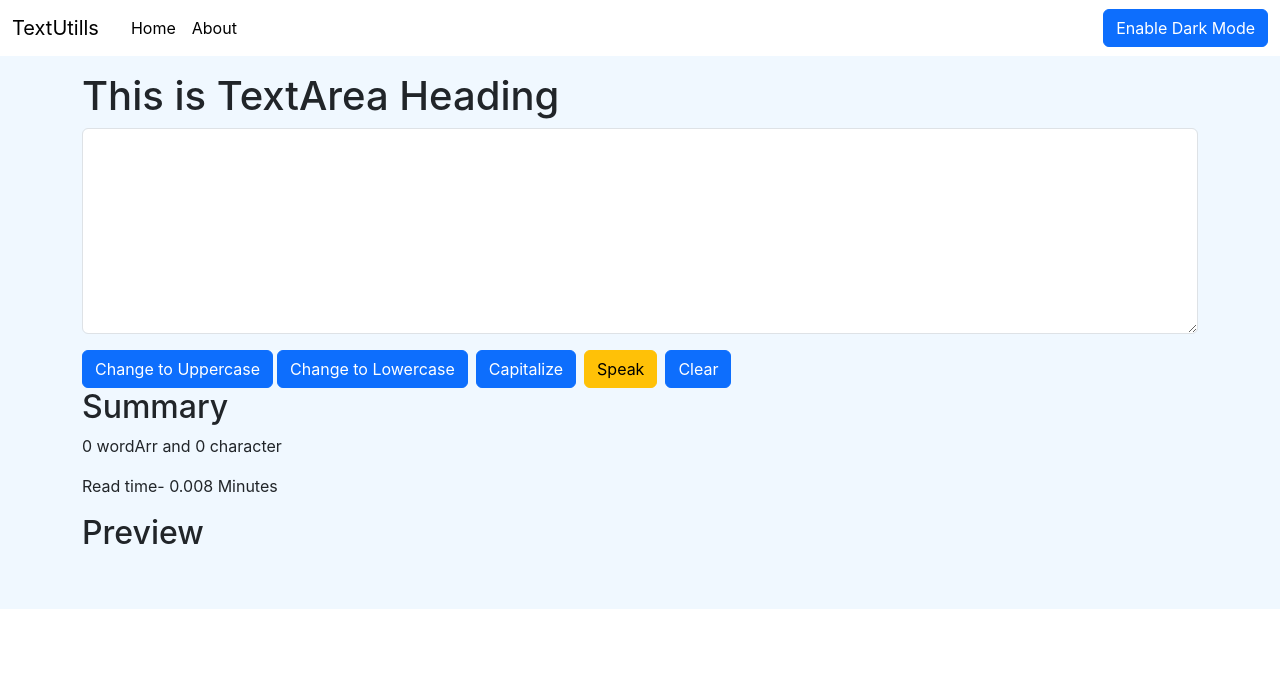
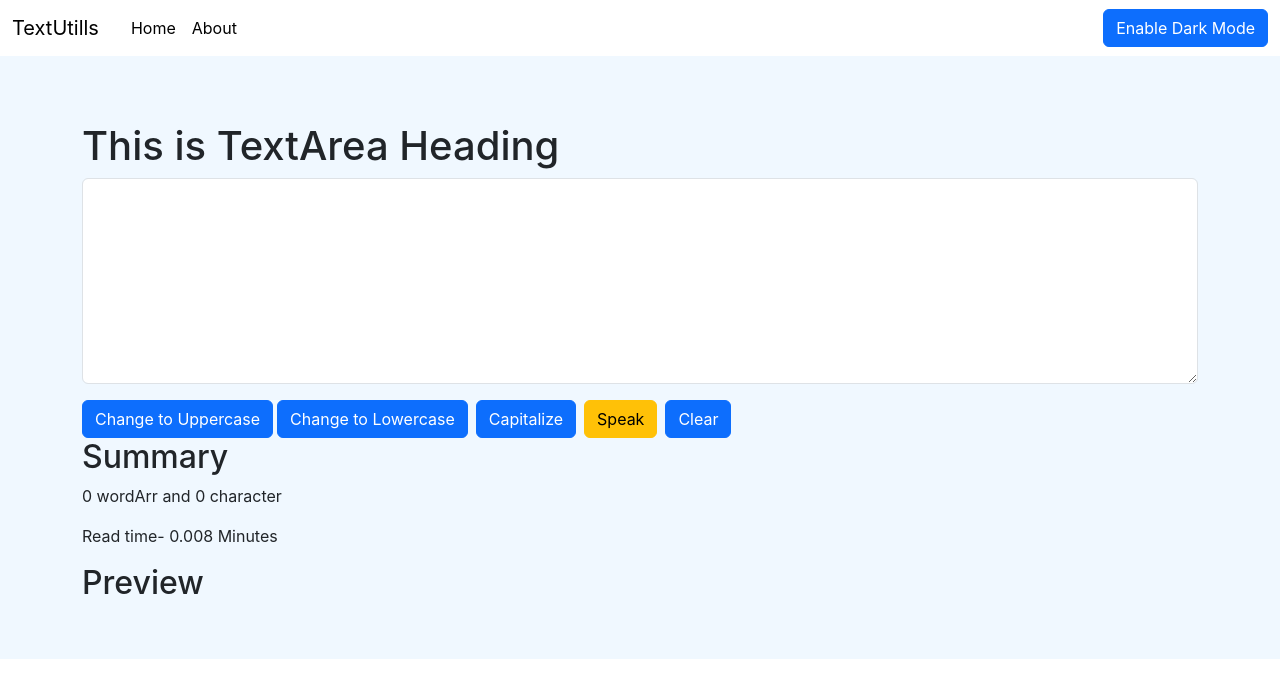
Before and after one commit to ashokkumarteli2023/Text-Utills, a React (Create React App) app: page / in a window 1280 px wide. Shown: the top 698 px of the page. Built offline with nearby package versions, Linux system fonts and the light colour scheme.

Commit message:
Updated Alert component

```diff
--- a/src/Components/Alert.js
+++ b/src/Components/Alert.js
@@ -1,13 +1,16 @@
-import React from 'react'
+import React from 'react';
 
 export default function Alert(props) {
     const Capitalize=(word)=>{
         return word.charAt(0).toUpperCase() + word.slice(1);
     }
   return (
-      props.alert && <div className={`alert alert-${props.alert.Type} alert-dismissible fade show`} role="alert">
-          <strong>{Capitalize(props.alert.Type)}</strong>{props.alert.Message}
-          {/* <button type="button" className="btn-close" data-bs-dismiss="alert" aria-label="Close"></button> */}
-      </div>
+      <div style={{ height: "50px" }}>
+            {props.alert && <div className={`alert alert-${props.alert.Type} alert-dismissible fade show`} role="alert">
+                <strong>{Capitalize(props.alert.Type)}</strong>{props.alert.Message}
+                {/* <button type="button" className="btn-close" data-bs-dismiss="alert" aria-label="Close"></button> */}
+            </div>
+            }
+        </div>
   )
 }
```
